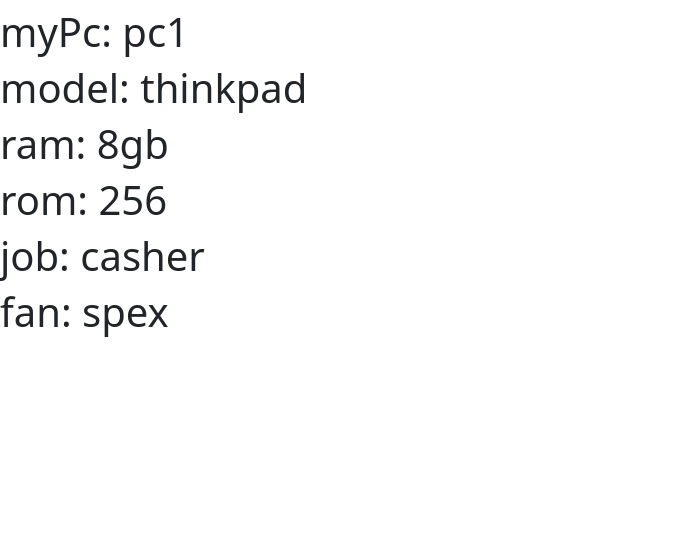
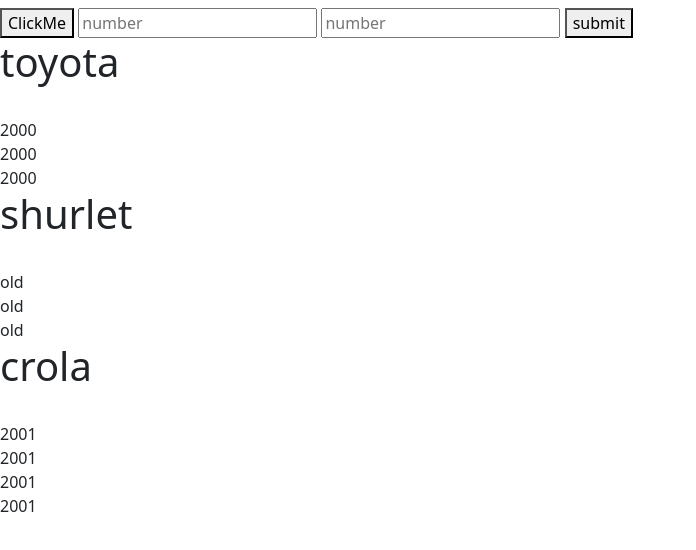
Before and after one commit to Nawabi-Hamza/JavaScript-3-9-2022, a plain HTML site: page index.html in a window 1280 px wide. Shown: the whole page, without its empty margins (0-696 px from the left). Drawn offline with Linux system fonts and the light colour scheme.

Commit message:
all work today

```diff
--- a/JS.js
+++ b/JS.js
@@ -38,14 +38,26 @@
 person.age=23;
 */
 
-
+/*
 const myClass = {
     myPc:'pc1',
     model:'thinkpad',
     ram:'8gb',
-    rom:256
-
+    rom:256,
+    // fullN:function(){
+    //     return this.model+ " : " + this.ram
+    // }
+    mobile:{
+        name:'galaxy',
+        type:'android',
+        rom:128,
+        color:'black'
+    }
 };
+for (let key in myClass.mobile){
+    document.write(key +": " +  myClass.mobile[key]+ "</br>")
+}
+// document.write(myClass.mobile.name);
 myClass.job='casher';
 // console.log(myClass.myPc);
 // console.log(myClass.model);
@@ -53,14 +65,75 @@
 // console.log(myClass.job);
 // delete myClass.rom;
 myClass.fan='spex';
+myClass.OS='10';
+myClass.board='intel';
 for (let key in myClass){
     document.write("<h1> " + key + ": " + myClass[key] + "</h1>");
 }
-
-
+document.write(myClass.fullN())
 const MyClass=new object();
 
 MyClass.myPc='dell';
 MyClass.model='pc3';
 MyClass.ram='4gb';
 MyClass.rom=500;
+
+function click1(){
+    document.getElementById('btn1').style.color="white";
+}
+
+*/
+
+/*
+// uset input
+function searckkey(){
+    var ia = document.querySelector('#a').value;
+    var ib = document.getElementById('b').value;
+    // var input = prompt ('enter the key name');
+    // let a1 =  document.getElementById('a');
+    // let a2 =  document.getElementById('b');
+  let z=parseInt(ia) +parseInt(ib);
+    window.alert(z);
+
+}
+*/
+/*
+const MyO={
+    name:'hamza',
+    age:23,
+    job:'doctor',
+    cars:{
+        car1:'ford',
+        car2:'toyota',
+        car3:'bmw'
+    }
+}
+document.write('</br>')
+for( let key in MyO){
+    document.write(key +":"+MyO[key]+"</br>")
+}
+for( let key in MyO.cars){
+    document.write(key +":"+MyO.cars[key]+"</br>")
+}
+document.write('</br>')
+
+
+*/
+// use arry in object
+const person= {
+    name:'ahmad',
+    fn:'noor',
+    age:43,
+    cars:[
+        {name:'toyota',model:[2000,10000,2222]},
+        {name:'shurlet',model:["new" , "old", "future"]},
+        {name:'crola' , model:['1990', '2014','2001','2019']}
+    ]
+}
+document.write("</br>")
+for (let key in person.cars){
+    document.write('<h1>'+person.cars[key].name+ "</h1></br>");
+    for(let key2 in person.cars[key].model){
+        document.write(person.cars[key].model[key]+ "</br>")
+    }
+}
--- a/index.html
+++ b/index.html
@@ -10,10 +10,12 @@
 <body>
     <h1 id="h1"></h1>
 
+<button id="btn1"  onclick="click1()">ClickMe</button>
+    <input type="number" id="a" placeholder="number">
+    <input type="number" id="b" placeholder="number">
+    <button onclick="searckkey()">submit</button>
 
-
-
-
+<!-- try a game make -->
 
     <script src="bootstrap.js"></script>
     <script src="JS.js"></script>
```
